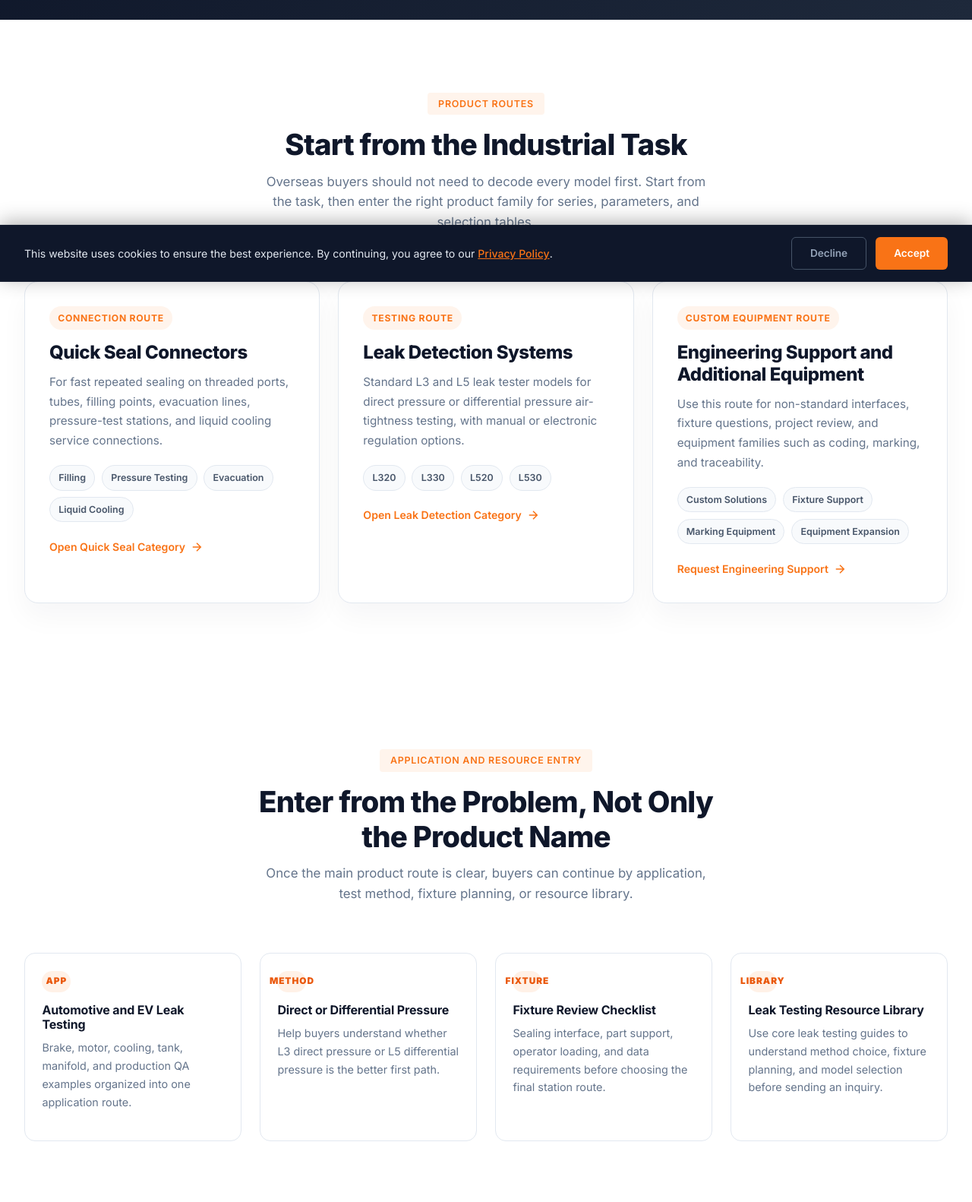
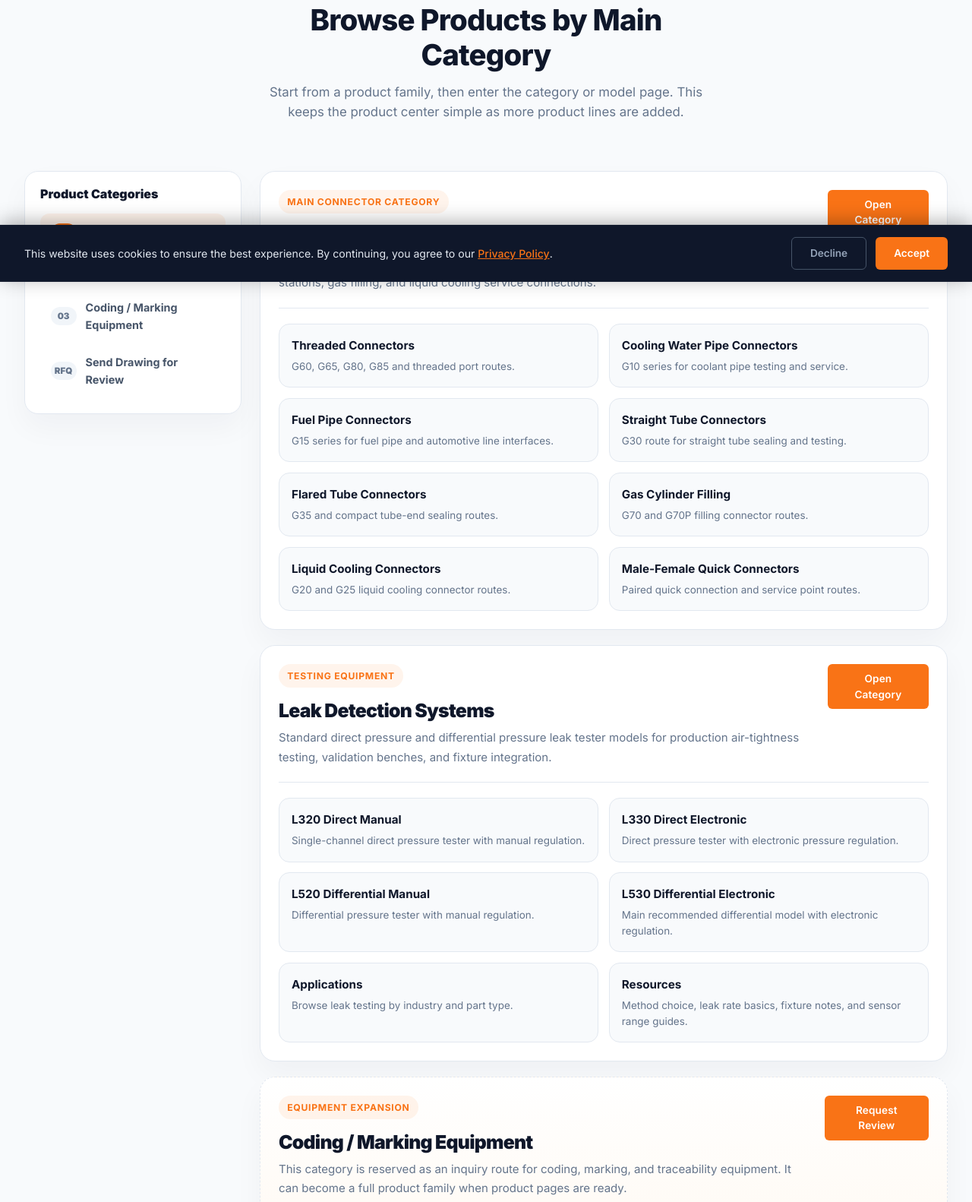
Before and after one commit to CxP2000/industhub, a plain HTML site: page products/index.html in a window 1280 px wide. Shown: the part 504-2086 px from the top of the page at 76% size. Drawn offline with nearby package versions, Linux system fonts and the light colour scheme; a small style sheet from the web is missing.

Commit message:
Convert products page to directory layout

```diff
--- a/css/style.css
+++ b/css/style.css
@@ -508,6 +508,25 @@ img{max-width:100%;display:block}
 .catalog-focus-card p{font-size:0.95rem;color:#64748b;line-height:1.7;margin-bottom:1.2rem}
 .catalog-mini-tags{display:flex;flex-wrap:wrap;gap:0.55rem;margin-bottom:1.1rem}
 .catalog-mini-tags span{font-size:0.78rem;font-weight:600;color:#475569;background:#f8fafc;border:1px solid #e2e8f0;padding:0.35rem 0.7rem;border-radius:999px}
+.product-directory-section{background:#f8fafc}
+.product-directory-nav{position:sticky;top:96px;padding:1.25rem;border:1px solid #e2e8f0;border-radius:18px;background:#fff;box-shadow:0 18px 38px rgba(15,23,42,0.04)}
+.product-directory-nav h3{font-size:1rem;font-weight:850;color:#0f172a;margin-bottom:1rem}
+.product-directory-nav a{display:flex;align-items:center;gap:0.75rem;padding:0.8rem 0.85rem;border-radius:12px;color:#475569;font-size:0.9rem;font-weight:700;transition:background 0.2s ease,color 0.2s ease}
+.product-directory-nav a span{display:inline-flex;align-items:center;justify-content:center;min-width:34px;height:24px;border-radius:999px;background:#f1f5f9;color:#64748b;font-size:0.72rem;font-weight:900}
+.product-directory-nav a:hover,.product-directory-nav a.active{background:rgba(249,115,22,0.08);color:#0f172a}
+.product-directory-nav a:hover span,.product-directory-nav a.active span{background:#f97316;color:#fff}
+.product-directory-list{display:grid;gap:1.25rem}
+.product-directory-card{padding:1.5rem;border:1px solid #e2e8f0;border-radius:20px;background:#fff;box-shadow:0 18px 38px rgba(15,23,42,0.04)}
+.product-directory-card-muted{background:linear-gradient(180deg,#fff 0%,#fff7ed 100%);border-style:dashed}
+.product-directory-head{display:flex;justify-content:space-between;gap:1.5rem;align-items:flex-start;margin-bottom:1.25rem;padding-bottom:1.25rem;border-bottom:1px solid #e2e8f0}
+.product-directory-head h3{font-size:1.55rem;font-weight:900;color:#0f172a;letter-spacing:-0.03em;margin-bottom:0.45rem}
+.product-directory-head p{max-width:760px;color:#64748b;font-size:0.94rem;line-height:1.7;margin:0}
+.product-directory-grid{display:grid;grid-template-columns:repeat(2,minmax(0,1fr));gap:0.85rem}
+.product-directory-grid-compact{grid-template-columns:repeat(2,minmax(0,1fr))}
+.product-directory-grid a{display:block;padding:1rem 1rem 1.05rem;border:1px solid #e2e8f0;border-radius:14px;background:#f8fafc;transition:background 0.2s ease,border-color 0.2s ease,transform 0.2s ease}
+.product-directory-grid a:hover{background:#fff;border-color:#f97316;transform:translateY(-2px)}
+.product-directory-grid strong{display:block;color:#0f172a;font-size:0.95rem;margin-bottom:0.28rem}
+.product-directory-grid span{display:block;color:#64748b;font-size:0.84rem;line-height:1.55}
 .category-system-grid{display:grid;grid-template-columns:repeat(4,minmax(0,1fr));gap:1.25rem}
 .category-system-grid-3{grid-template-columns:repeat(3,minmax(0,1fr))}
 .category-system-card{display:flex;flex-direction:column;min-height:100%;overflow:hidden;border:1px solid #e2e8f0;border-radius:18px;background:#fff;box-shadow:0 18px 38px rgba(15,23,42,0.04);transition:transform 0.3s ease,border-color 0.3s ease,box-shadow 0.3s ease}
@@ -550,6 +569,7 @@ img{max-width:100%;display:block}
   .catalog-row{grid-template-columns:180px 1fr}
   .catalog-focus-grid{grid-template-columns:1fr}
   .catalog-focus-grid-3{grid-template-columns:1fr}
+  .product-directory-nav{position:static}
   .category-system-grid,.category-system-grid-3{grid-template-columns:repeat(2,minmax(0,1fr))}
   .visual-family-grid{grid-template-columns:1fr}
 }
@@ -563,6 +583,10 @@ img{max-width:100%;display:block}
   .catalog-link{width:100%;min-height:auto;padding:0.15rem 0}
   .catalog-focus-card{padding:1.5rem}
   .catalog-focus-card h3{font-size:1.25rem}
+  .product-directory-card{padding:1.1rem;border-radius:16px}
+  .product-directory-head{display:block}
+  .product-directory-head .btn{margin-top:1rem}
+  .product-directory-grid,.product-directory-grid-compact{grid-template-columns:1fr}
   .category-system-grid,.category-system-grid-3{grid-template-columns:1fr}
   .visual-family-gallery-3{grid-template-columns:1fr}
   .visual-family-gallery-3 img,.visual-family-gallery-1 img{min-height:190px}
--- a/products/index.html
+++ b/products/index.html
@@ -46,148 +46,85 @@
   </div>
 </section>
 
-<section class="featured-strip">
-  <div class="container">
-    <div class="featured-stat"><div class="stat-num">3</div><div class="stat-label">Active Product Routes</div></div>
-    <div class="featured-divider"></div>
-    <div class="featured-stat"><div class="stat-num">24h</div><div class="stat-label">Engineering Response Goal</div></div>
-    <div class="featured-divider"></div>
-    <div class="featured-stat"><div class="stat-num">4</div><div class="stat-label">Standard Leak Tester Models</div></div>
-    <div class="featured-divider"></div>
-    <div class="featured-stat"><div class="stat-num">Expandable</div><div class="stat-label">Built for More Product Lines</div></div>
-  </div>
-</section>
-
-<section class="section">
+<section class="section product-directory-section">
   <div class="container">
     <div class="row justify-content-center">
       <div class="col-12 col-lg-8">
         <div class="section-header scroll-fade">
-          <span class="section-tag">Product Routes</span>
-          <h2>Start from the Industrial Task</h2>
-          <p>Overseas buyers should not need to decode every model first. Start from the task, then enter the right product family for series, parameters, and selection tables.</p>
+          <span class="section-tag">Product Directory</span>
+          <h2>Browse Products by Main Category</h2>
+          <p>Start from a product family, then enter the category or model page. This keeps the product center simple as more product lines are added.</p>
         </div>
       </div>
     </div>
-    <div class="row">
-      <div class="col-12">
-        <div class="catalog-focus-grid catalog-focus-grid-3">
-          <a href="seal-connectors/index.html" class="catalog-focus-card scroll-fade">
-            <span class="catalog-focus-badge">Connection Route</span>
-            <h3>Quick Seal Connectors</h3>
-            <p>For fast repeated sealing on threaded ports, tubes, filling points, evacuation lines, pressure-test stations, and liquid cooling service connections.</p>
-            <div class="catalog-mini-tags">
-              <span>Filling</span>
-              <span>Pressure Testing</span>
-              <span>Evacuation</span>
-              <span>Liquid Cooling</span>
+
+    <div class="row g-4 align-items-start">
+      <aside class="col-12 col-lg-3">
+        <nav class="product-directory-nav scroll-fade" aria-label="Product category navigation">
+          <h3>Product Categories</h3>
+          <a href="#quick-seal-connectors" class="active"><span>01</span> Quick Seal Connectors</a>
+          <a href="#leak-detection-systems"><span>02</span> Leak Detection Systems</a>
+          <a href="#coding-marking-equipment"><span>03</span> Coding / Marking Equipment</a>
+          <a href="../contact.html"><span>RFQ</span> Send Drawing for Review</a>
+        </nav>
+      </aside>
+
+      <div class="col-12 col-lg-9">
+        <div class="product-directory-list">
+          <article class="product-directory-card scroll-fade" id="quick-seal-connectors">
+            <div class="product-directory-head">
+              <div>
+                <span class="catalog-focus-badge">Main Connector Category</span>
+                <h3>Quick Seal Connectors</h3>
+                <p>Fast repeated sealing for threaded ports, tube ends, filling points, evacuation lines, pressure-test stations, gas filling, and liquid cooling service connections.</p>
+              </div>
+              <a href="seal-connectors/index.html" class="btn btn-primary btn-sm">Open Category</a>
             </div>
-            <span class="card-link"><span>Open Quick Seal Category</span> <svg viewBox="0 0 24 24" fill="none" stroke="currentColor" stroke-width="2"><path d="M5 12h14M12 5l7 7-7 7"/></svg></span>
-          </a>
-          <a href="leak-detectors/index.html" class="catalog-focus-card scroll-fade scroll-fade-delay-1">
-            <span class="catalog-focus-badge">Testing Route</span>
-            <h3>Leak Detection Systems</h3>
-            <p>Standard L3 and L5 leak tester models for direct pressure or differential pressure air-tightness testing, with manual or electronic regulation options.</p>
-            <div class="catalog-mini-tags">
-              <span>L320</span>
-              <span>L330</span>
-              <span>L520</span>
-              <span>L530</span>
+            <div class="product-directory-grid">
+              <a href="seal-connectors/categories/threaded.html"><strong>Threaded Connectors</strong><span>G60, G65, G80, G85 and threaded port routes.</span></a>
+              <a href="seal-connectors/categories/cooling-water-pipes.html"><strong>Cooling Water Pipe Connectors</strong><span>G10 series for coolant pipe testing and service.</span></a>
+              <a href="seal-connectors/categories/fuel-pipes.html"><strong>Fuel Pipe Connectors</strong><span>G15 series for fuel pipe and automotive line interfaces.</span></a>
+              <a href="seal-connectors/categories/straight-tubes.html"><strong>Straight Tube Connectors</strong><span>G30 route for straight tube sealing and testing.</span></a>
+              <a href="seal-connectors/categories/flared-tubes.html"><strong>Flared Tube Connectors</strong><span>G35 and compact tube-end sealing routes.</span></a>
+              <a href="seal-connectors/categories/gas-cylinder-filling.html"><strong>Gas Cylinder Filling</strong><span>G70 and G70P filling connector routes.</span></a>
+              <a href="seal-connectors/categories/liquid-cooling.html"><strong>Liquid Cooling Connectors</strong><span>G20 and G25 liquid cooling connector routes.</span></a>
+              <a href="seal-connectors/categories/male-female-quick.html"><strong>Male-Female Quick Connectors</strong><span>Paired quick connection and service point routes.</span></a>
             </div>
-            <span class="card-link"><span>Open Leak Detection Category</span> <svg viewBox="0 0 24 24" fill="none" stroke="currentColor" stroke-width="2"><path d="M5 12h14M12 5l7 7-7 7"/></svg></span>
-          </a>
-          <a href="../contact.html" class="catalog-focus-card scroll-fade scroll-fade-delay-2">
-            <span class="catalog-focus-badge">Custom Equipment Route</span>
-            <h3>Engineering Support and Additional Equipment</h3>
-            <p>Use this route for non-standard interfaces, fixture questions, project review, and equipment families such as coding, marking, and traceability.</p>
-            <div class="catalog-mini-tags">
-              <span>Custom Solutions</span>
-              <span>Fixture Support</span>
-              <span>Marking Equipment</span>
-              <span>Equipment Expansion</span>
+          </article>
+
+          <article class="product-directory-card scroll-fade scroll-fade-delay-1" id="leak-detection-systems">
+            <div class="product-directory-head">
+              <div>
+                <span class="catalog-focus-badge">Testing Equipment</span>
+                <h3>Leak Detection Systems</h3>
+                <p>Standard direct pressure and differential pressure leak tester models for production air-tightness testing, validation benches, and fixture integration.</p>
+              </div>
+              <a href="leak-detectors/index.html" class="btn btn-primary btn-sm">Open Category</a>
             </div>
-            <span class="card-link"><span>Request Engineering Support</span> <svg viewBox="0 0 24 24" fill="none" stroke="currentColor" stroke-width="2"><path d="M5 12h14M12 5l7 7-7 7"/></svg></span>
-          </a>
-        </div>
-      </div>
-    </div>
-  </div>
-</section>
+            <div class="product-directory-grid product-directory-grid-compact">
+              <a href="leak-detectors/models/l320-direct-manual-regulator.html"><strong>L320 Direct Manual</strong><span>Single-channel direct pressure tester with manual regulation.</span></a>
+              <a href="leak-detectors/models/l330-direct-electronic-regulator.html"><strong>L330 Direct Electronic</strong><span>Direct pressure tester with electronic pressure regulation.</span></a>
+              <a href="leak-detectors/models/l520-differential-manual-regulator.html"><strong>L520 Differential Manual</strong><span>Differential pressure tester with manual regulation.</span></a>
+              <a href="leak-detectors/models/l530-differential-electronic-regulator.html"><strong>L530 Differential Electronic</strong><span>Main recommended differential model with electronic regulation.</span></a>
+              <a href="leak-detectors/applications/index.html"><strong>Applications</strong><span>Browse leak testing by industry and part type.</span></a>
+              <a href="leak-detectors/resources/index.html"><strong>Resources</strong><span>Method choice, leak rate basics, fixture notes, and sensor range guides.</span></a>
+            </div>
+          </article>
 
-<section class="section">
-  <div class="container">
-    <div class="row justify-content-center">
-      <div class="col-12 col-lg-8">
-        <div class="section-header scroll-fade">
-          <span class="section-tag">Application and Resource Entry</span>
-          <h2>Enter from the Problem, Not Only the Product Name</h2>
-          <p>Once the main product route is clear, buyers can continue by application, test method, fixture planning, or resource library.</p>
-        </div>
-      </div>
-    </div>
-    <div class="row g-4">
-      <div class="col-12 col-md-6 col-lg-3">
-        <a href="leak-detectors/applications/automotive-ev.html" class="trust-card scroll-fade h-100 d-block">
-          <span class="trust-card-kicker">APP</span>
-          <h3>Automotive and EV Leak Testing</h3>
-          <p>Brake, motor, cooling, tank, manifold, and production QA examples organized into one application route.</p>
-        </a>
-      </div>
-      <div class="col-12 col-md-6 col-lg-3">
-        <a href="leak-detectors/resources/direct-vs-differential-pressure-testing.html" class="trust-card scroll-fade scroll-fade-delay-1 h-100 d-block">
-          <span class="trust-card-kicker">METHOD</span>
-          <h3>Direct or Differential Pressure</h3>
-          <p>Help buyers understand whether L3 direct pressure or L5 differential pressure is the better first path.</p>
-        </a>
-      </div>
-      <div class="col-12 col-md-6 col-lg-3">
-        <a href="leak-detectors/resources/fixture-checklist.html" class="trust-card scroll-fade scroll-fade-delay-2 h-100 d-block">
-          <span class="trust-card-kicker">FIXTURE</span>
-          <h3>Fixture Review Checklist</h3>
-          <p>Sealing interface, part support, operator loading, and data requirements before choosing the final station route.</p>
-        </a>
-      </div>
-      <div class="col-12 col-md-6 col-lg-3">
-        <a href="leak-detectors/resources/index.html" class="trust-card scroll-fade scroll-fade-delay-3 h-100 d-block">
-          <span class="trust-card-kicker">LIBRARY</span>
-          <h3>Leak Testing Resource Library</h3>
-          <p>Use core leak testing guides to understand method choice, fixture planning, and model selection before sending an inquiry.</p>
-        </a>
-      </div>
-    </div>
-  </div>
-</section>
-
-<section class="section section-light">
-  <div class="container">
-    <div class="row justify-content-center">
-      <div class="col-12 col-lg-8">
-        <div class="section-header scroll-fade">
-          <span class="section-tag">Selection Logic</span>
-          <h2>What Helps Us Point You to the Right Page</h2>
-          <p>A short application description is usually enough to choose the first route. More detailed model selection happens after the product family is clear.</p>
-        </div>
-      </div>
-    </div>
-    <div class="row">
-      <div class="col-12">
-        <div class="trust-grid">
-          <div class="trust-card scroll-fade">
-            <h3>1. Interface or Part Geometry</h3>
-            <p>Thread standard, tube OD, port depth, sealing face, coolant port, or fixture photo helps route connector inquiries quickly.</p>
-          </div>
-          <div class="trust-card scroll-fade scroll-fade-delay-1">
-            <h3>2. Test Method or Quality Target</h3>
-            <p>Leak target, test pressure, part volume, cycle time, and regulation style help choose L3 or L5 leak tester routes.</p>
-          </div>
-          <div class="trust-card scroll-fade scroll-fade-delay-2">
-            <h3>3. Process and Operator Workflow</h3>
-            <p>Filling, evacuation, pressure testing, liquid cooling service, manual handling, or automation changes the recommended route.</p>
-          </div>
-          <div class="trust-card scroll-fade scroll-fade-delay-3">
-            <h3>4. Custom or Additional Equipment Needs</h3>
-            <p>If the request does not fit current connector or leak tester families, it can start as engineering support or an additional product route.</p>
-          </div>
+          <article class="product-directory-card product-directory-card-muted scroll-fade scroll-fade-delay-2" id="coding-marking-equipment">
+            <div class="product-directory-head">
+              <div>
+                <span class="catalog-focus-badge">Equipment Expansion</span>
+                <h3>Coding / Marking Equipment</h3>
+                <p>This category is reserved as an inquiry route for coding, marking, and traceability equipment. It can become a full product family when product pages are ready.</p>
+              </div>
+              <a href="../contact.html" class="btn btn-primary btn-sm">Request Review</a>
+            </div>
+            <div class="product-directory-grid product-directory-grid-compact">
+              <a href="../contact.html"><strong>Inkjet Coding Inquiry</strong><span>Share substrate, speed, ink type, and marking content.</span></a>
+              <a href="../contact.html"><strong>Traceability Support</strong><span>Discuss production coding, marking, and line-side identification needs.</span></a>
+            </div>
+          </article>
         </div>
       </div>
     </div>
```
